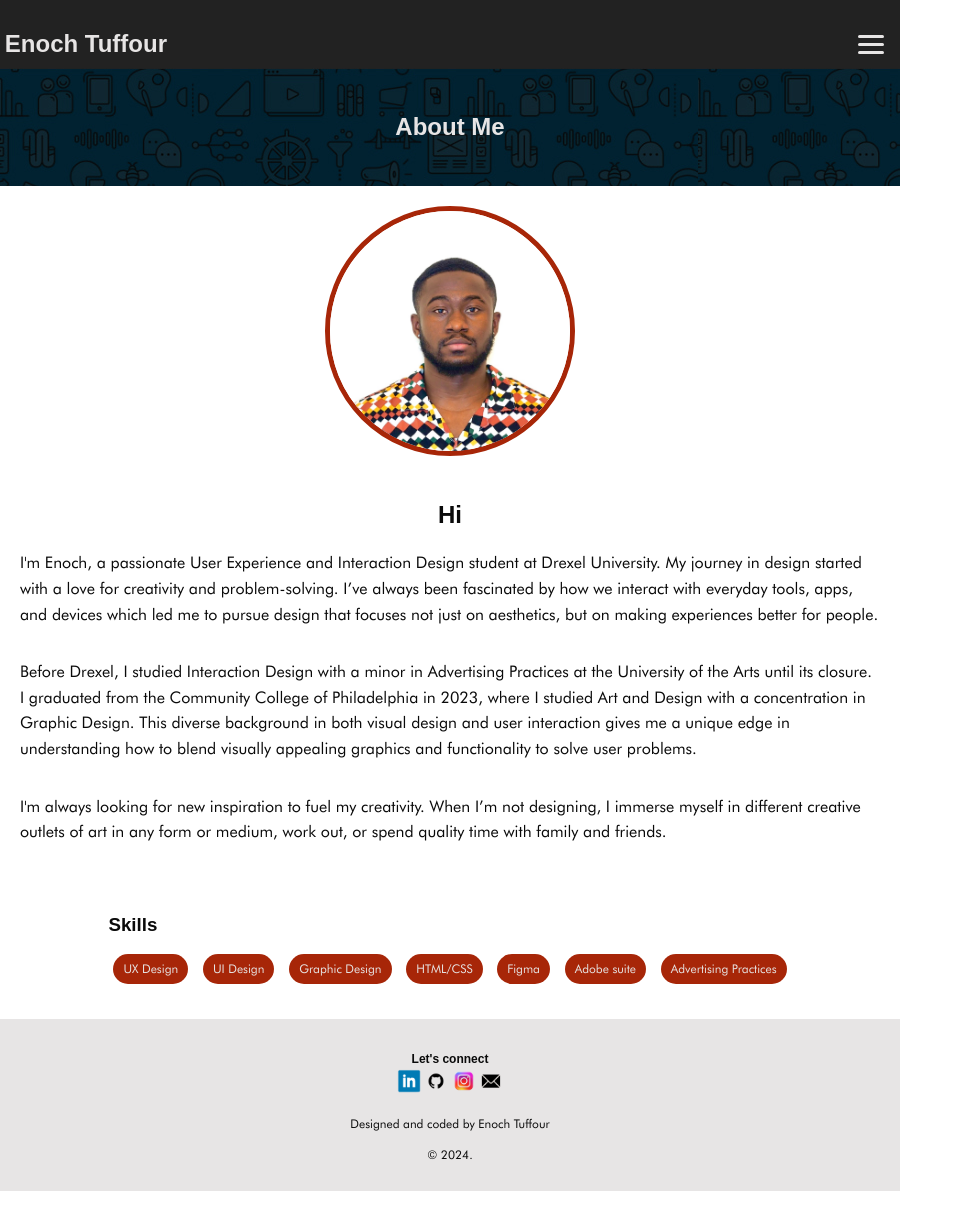
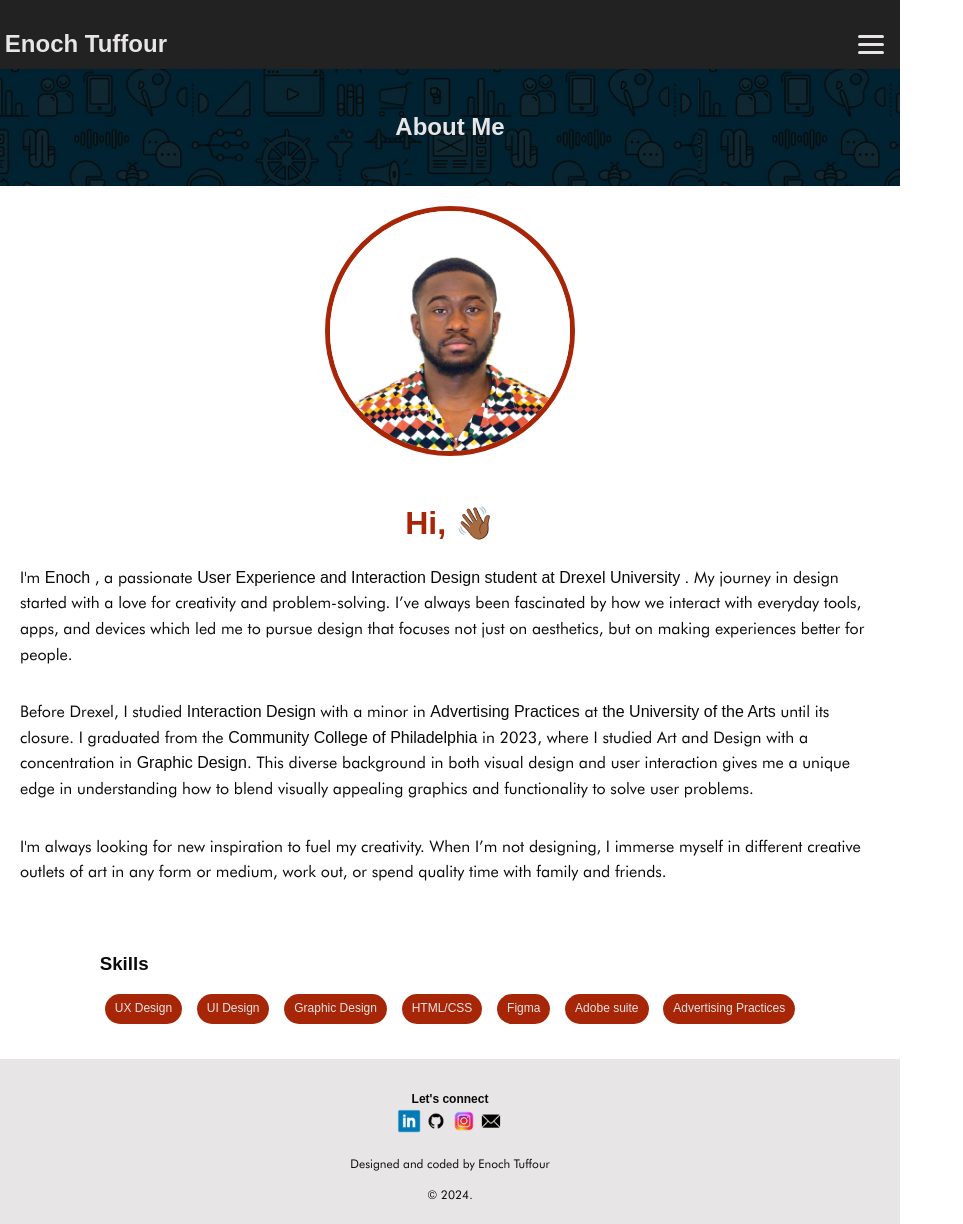
Before and after one commit to steezytuff/idm221-et556, a plain HTML site: page about.html in a window 1280 px wide. Shown: the top 1224 px of the page, without its empty margins (0-963 px from the left). Before the commit the page ends 1191 px from the top, so only its background shows below. Drawn offline with Linux system fonts and the light colour scheme.

Commit message:
about page

```diff
--- a/about.html
+++ b/about.html
@@ -45,18 +45,18 @@
       <img src="media/c09a683b-9c02-439f-9d4b-3b7e2c0aeb9a (1).jpg" alt="profile photo">
       </div>
 
-      <h2> Hi</h2>
+      <h1> Hi, &#x1f44B;&#x1f3fe; </h1>
       <p>
-          I'm Enoch, a passionate User Experience and Interaction Design student at Drexel University.
+          I'm <span>Enoch </span>, a passionate <span>User Experience and Interaction Design student at Drexel University </span>.
           My journey in design started with a love for creativity and problem-solving.
           I’ve always been fascinated by how we interact with everyday tools, apps,
           and devices which led me to pursue design that focuses not just on aesthetics,
           but on making experiences better for people.
       </p>
       <p>
-          Before Drexel, I studied Interaction Design with a minor in Advertising Practices at
-          the University of the Arts until its closure. I graduated from the Community College
-          of Philadelphia in 2023, where I studied Art and Design with a concentration in Graphic Design.
+          Before Drexel, I studied <span>Interaction Design</span> with a minor in <span>Advertising Practices</span> at
+        <span>the University of the Arts</span> until its closure. I graduated from the <span>Community College
+          of Philadelphia</span> in 2023, where I studied Art and Design with a concentration in <span>Graphic Design</span>.
           This diverse background in both visual design and user interaction gives me a unique
           edge in understanding how to blend visually appealing graphics and
           functionality to solve user problems.
--- a/css/screen.css
+++ b/css/screen.css
@@ -258,6 +258,16 @@ img {
   flex-direction: column;
   align-items: center;
 
+  h1{
+    color: var(--red);
+  }
+
+  span{
+    font-family: var(--bold);
+  }
+}
+
+
   .photo{
     width: 250px;
     height: 250px;
@@ -279,8 +289,12 @@ img {
     h3{
       margin-bottom: 10px;
     }
+
+
   }
-  .skills span {
+  .skills{
+
+    span {
       display: inline-block;
       background: var(--red);
       color: var(--white);
```
Lines whose indentation alone changed are shown as unchanged.
